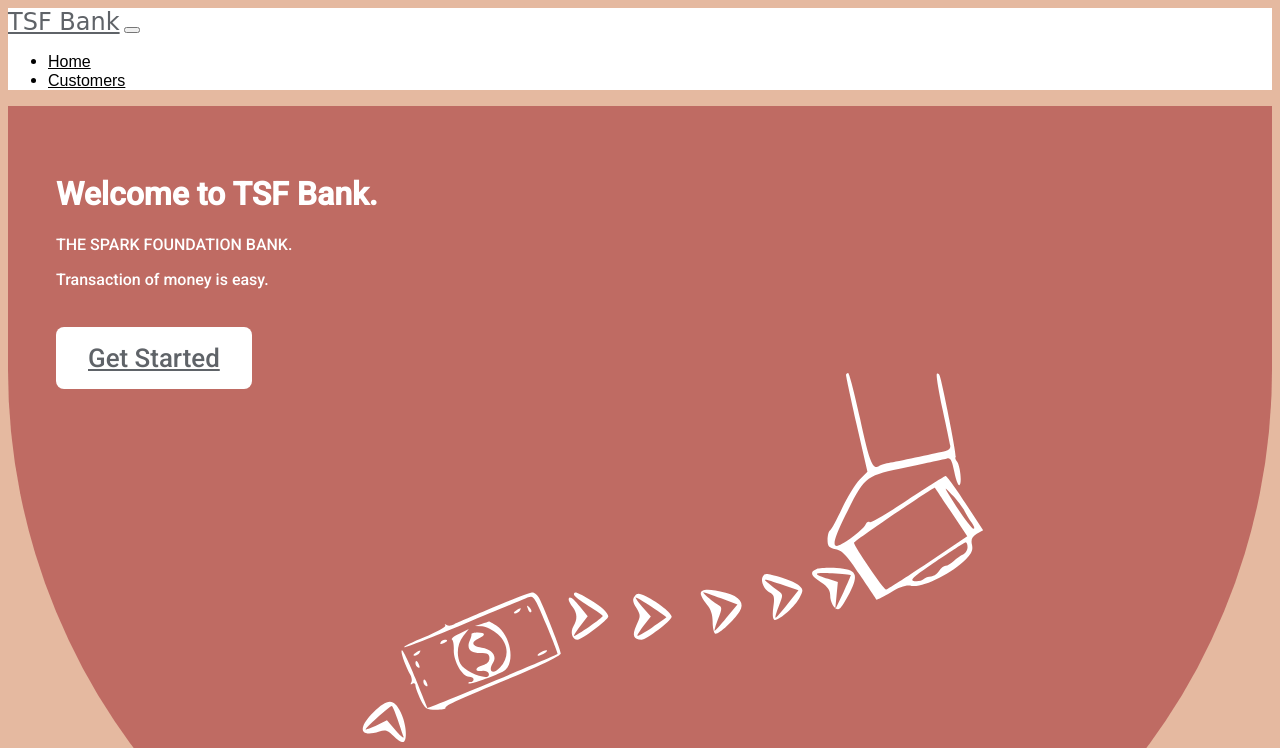
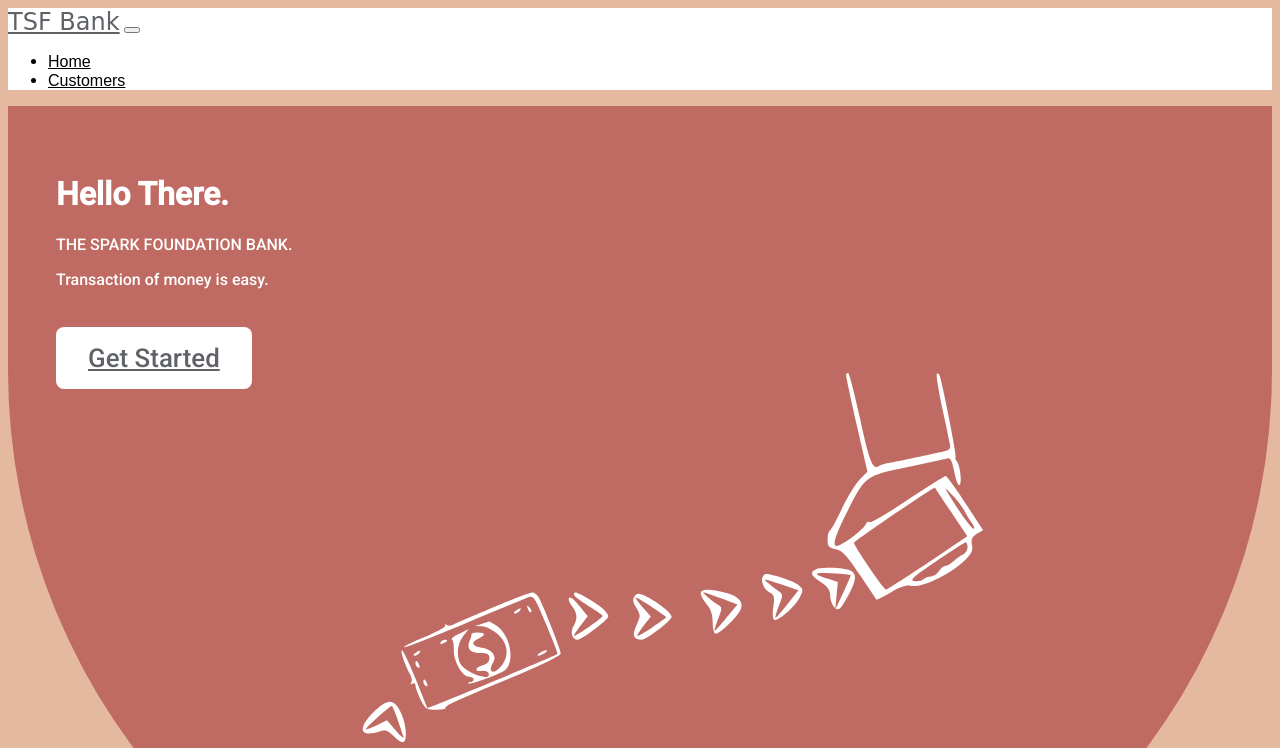
Before and after one commit to muskanpokhriyal29/BankingSystem, a plain HTML site: page index.html in a window 1280 px wide. Shown: the top 748 px of the page. Drawn offline with nearby package versions, Linux system fonts and the light colour scheme; a web font is replaced by a local one.

Commit message:
Update index.html

```diff
--- a/index.html
+++ b/index.html
@@ -54,7 +54,7 @@
   <div class="container-fluid hero-content">
     <div class="row align-items-center">
       <div class="col-md-6 col-sm-12 text-center" data-aos="fade-up">
-        <h1>Welcome to TSF Bank.</h1>
+        <h1>Hello There.</h1>
         <p class="lead muted">THE SPARK FOUNDATION BANK.</p>
         <p>Transaction of money is easy.</p>
 
```
